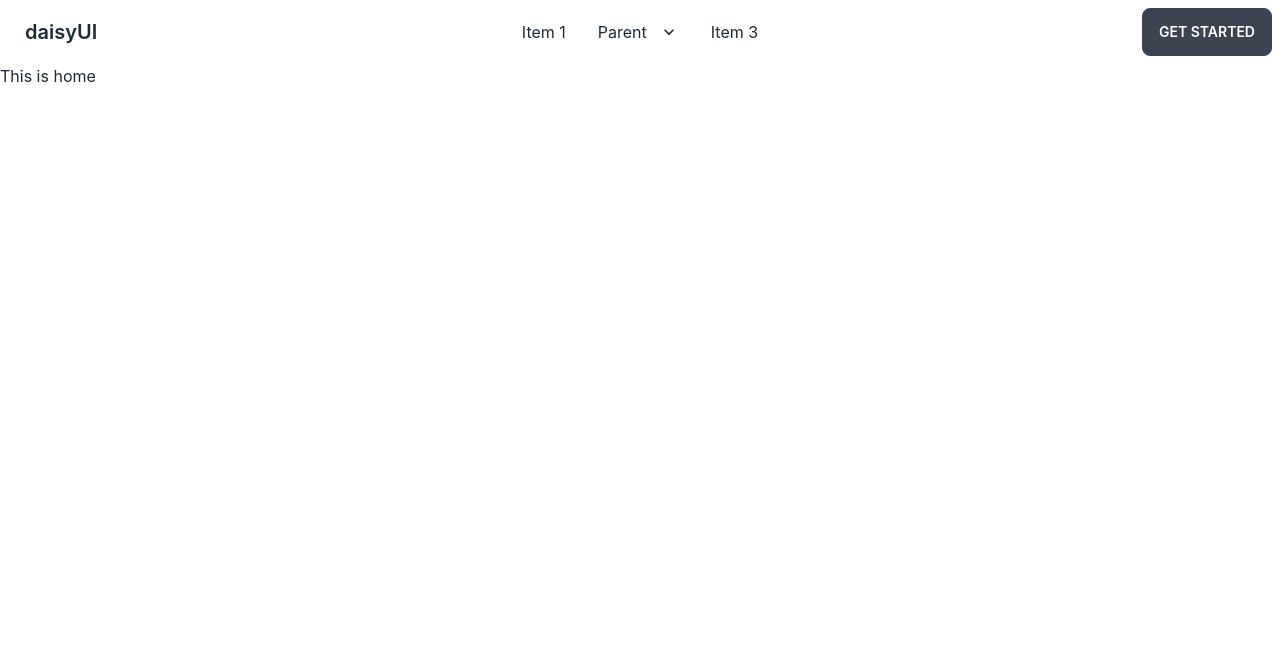
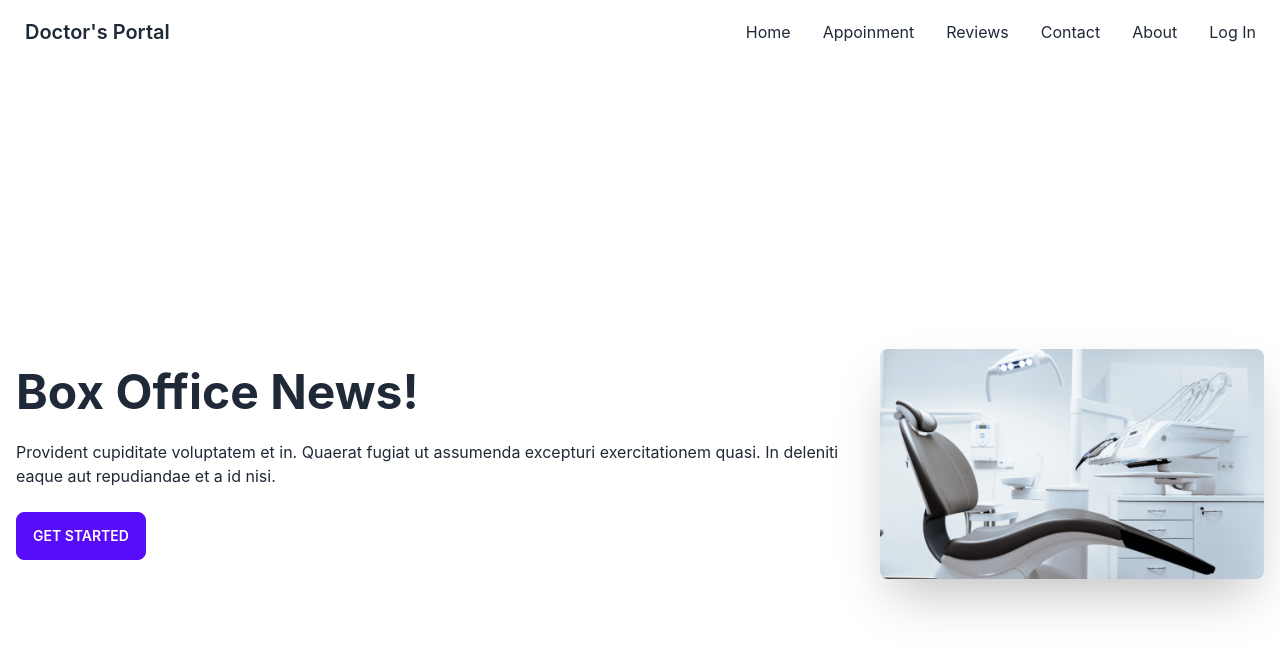
Before and after one commit to osamabinsayeed/doctor-s-portal-client, a React (Create React App) app: page / in a window 1280 px wide. Shown: the top 652 px of the page. Built offline with nearby package versions, Linux system fonts and the light colour scheme; the HTML template or start-up script is replaced by a standard one.

Commit message:
chair added in home page

```diff
--- a/src/App.js
+++ b/src/App.js
@@ -2,6 +2,7 @@
 import './App.css';
 import About from './Pages/About/About';
 import Home from './Pages/Home/Home';
+import Login from './Pages/Login/Login';
 import Navbar from './Pages/Shared/Navbar';
 
 function App() {
@@ -11,6 +12,7 @@
       <Routes>
         <Route path='/' element={<Home></Home>}></Route>
         <Route path='/about' element={<About></About>}></Route>
+        <Route path='/login' element={<Login></Login>}></Route>
       </Routes>
     </div>
   );
--- /dev/null
+++ b/src/Pages/Home/Banner.js
@@ -0,0 +1,18 @@
+import React from 'react';
+import chair from '../../assets/images/chair.png'
+const Banner = () => {
+    return (
+        <div className="hero min-h-screen ">
+  <div className="hero-content flex-col lg:flex-row-reverse">
+    <img src={chair} className="max-w-sm rounded-lg shadow-2xl" />
+    <div>
+      <h1 className="text-5xl font-bold">Box Office News!</h1>
+      <p className="py-6">Provident cupiditate voluptatem et in. Quaerat fugiat ut assumenda excepturi exercitationem quasi. In deleniti eaque aut repudiandae et a id nisi.</p>
+      <button className="btn btn-primary">Get Started</button>
+    </div>
+  </div>
+</div>
+    );
+};
+
+export default Banner;
--- a/src/Pages/Home/Home.js
+++ b/src/Pages/Home/Home.js
@@ -1,9 +1,10 @@
 import React from 'react';
+import Banner from './Banner';
 
 const Home = () => {
     return (
         <div>
-            <h2>This is home</h2>
+            <Banner></Banner>
         </div>
     );
 };
--- /dev/null
+++ b/src/Pages/Login/Login.js
@@ -0,0 +1,11 @@
+import React from 'react';
+
+const Login = () => {
+    return (
+        <div>
+            <h1>this is login</h1>
+        </div>
+    );
+};
+
+export default Login;
--- a/src/Pages/Shared/Navbar.js
+++ b/src/Pages/Shared/Navbar.js
@@ -1,6 +1,16 @@
 import React from 'react';
+import { Link } from 'react-router-dom';
 
 const Navbar = () => {
+  const menuItems = <>
+      <li><Link to='/'>Home</Link></li>
+      <li><Link to='/appointment'>Appoinment</Link></li>
+      <li><Link to='/Review'>Reviews</Link></li>
+      <li><Link to='/Contact'>Contact </Link></li>
+      <li><Link to='/About'>About </Link></li>
+      <li><Link to='/logIn'>Log In</Link></li>
+
+  </>
     return (
         <div className="navbar bg-base-100">
   <div className="navbar-start">
@@ -8,42 +18,18 @@
       <label tabIndex={0} className="btn btn-ghost lg:hidden">
         <svg xmlns="http://www.w3.org/2000/svg" className="h-5 w-5" fill="none" viewBox="0 0 24 24" stroke="currentColor"><path strokeLinecap="round" strokeLinejoin="round" strokeWidth="2" d="M4 6h16M4 12h8m-8 6h16" /></svg>
       </label>
-      <ul tabIndex={0} className="menu menu-compact dropdown-content mt-3 p-2 shadow bg-base-100 rounded-box w-52">
-        <li><a>Item 1</a></li>
-        <li tabIndex={0}>
-          <a className="justify-between">
-            Parent
-            <svg className="fill-current" xmlns="http://www.w3.org/2000/svg" width="24" height="24" viewBox="0 0 24 24"><path d="M8.59,16.58L13.17,12L8.59,7.41L10,6L16,12L10,18L8.59,16.58Z"/></svg>
-          </a>
-          <ul className="p-2">
-            <li><a>Submenu 1</a></li>
-            <li><a>Submenu 2</a></li>
-          </ul>
-        </li>
-        <li><a>Item 3</a></li>
+      <ul tabIndex={0} className="menu menu-compact dropdown-content mt-3 p-2 shadow bg-base-100 rounded-box w-52 ">
+        {menuItems}
       </ul>
     </div>
-    <a className="btn btn-ghost normal-case text-xl">daisyUI</a>
+    <a className="btn btn-ghost normal-case text-xl">Doctor's Portal</a>
   </div>
-  <div className="navbar-center hidden lg:flex">
+  <div className="navbar-end hidden lg:flex">
     <ul className="menu menu-horizontal p-0">
-      <li><a>Item 1</a></li>
-      <li tabIndex={0}>
-        <a>
-          Parent
-          <svg className="fill-current" xmlns="http://www.w3.org/2000/svg" width="20" height="20" viewBox="0 0 24 24"><path d="M7.41,8.58L12,13.17L16.59,8.58L18,10L12,16L6,10L7.41,8.58Z"/></svg>
-        </a>
-        <ul className="p-2">
-          <li><a>Submenu 1</a></li>
-          <li><a>Submenu 2</a></li>
-        </ul>
-      </li>
-      <li><a>Item 3</a></li>
+      {menuItems}
     </ul>
   </div>
-  <div className="navbar-end">
-    <a className="btn">Get started</a>
-  </div>
+
 </div>
     );
 };
```
